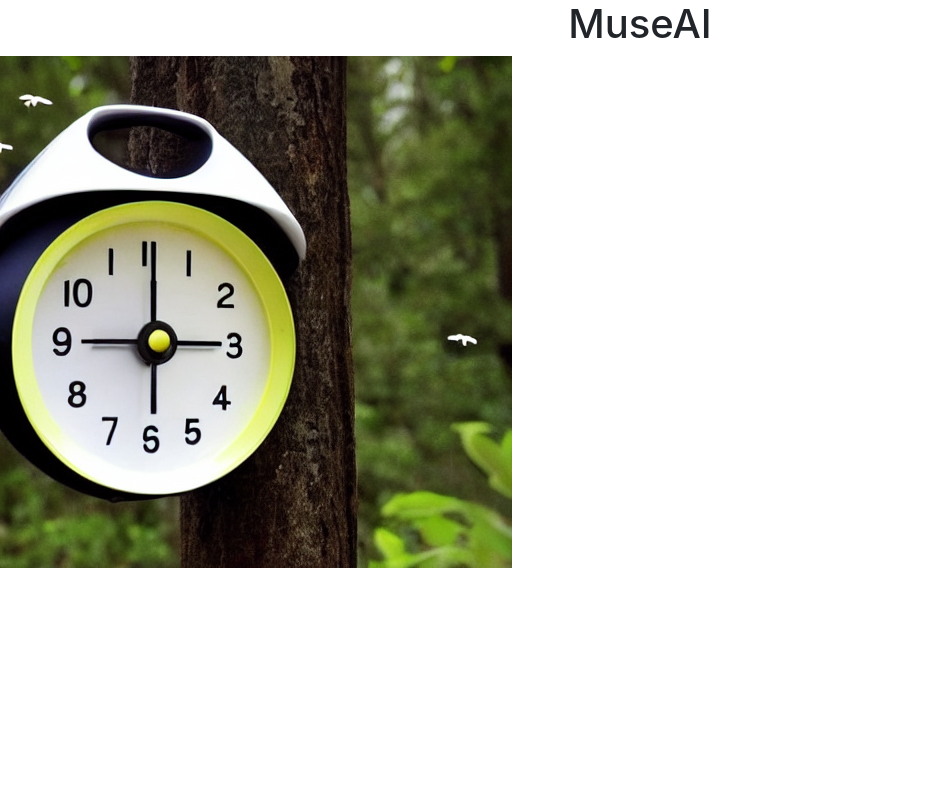
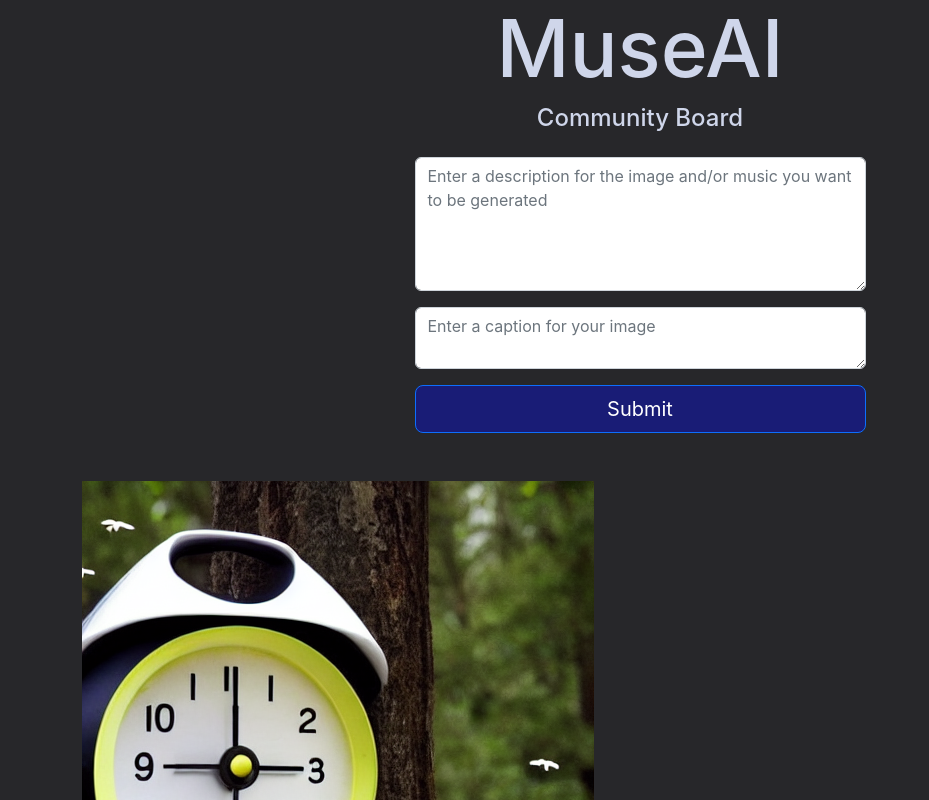
Before and after one commit to ShoggyR79/MuseAI, a React (Create React App) app in the folder museai_frontend/: page / in a window 1280 px wide. Shown: the top 800 px of the page, without its empty margins (0-929 px from the left). Built offline with nearby package versions, Linux system fonts and the light colour scheme.

Commit message:
form and title

```diff
--- a/museai_frontend/src/App.js
+++ b/museai_frontend/src/App.js
@@ -1,14 +1,23 @@
 import logo from './logo.svg';
 import './App.css';
 
+
 import Gallery from './components/Gallery'
+import UploadForm from './components/UploadForm';
+import Title from './components/Title';
+import "./style/style.css"
+
 
 function App() {
   return (
-    <div>
-      <h1 style={{textAlign:'center'}}>MuseAI</h1>
-      <Gallery/>
+    <div className='primary_bg'>
+      <div className='container'>
+        <Title />
+        <UploadForm />
+        <Gallery />
+      </div>
     </div>
+
   );
 }
 
--- /dev/null
+++ b/museai_frontend/src/components/Title.js
@@ -0,0 +1,11 @@
+import React from 'react'
+import "../style/style.css"
+
+export default function Title() {
+    return (
+        <div className='title'>
+            <h1 style={{ textAlign: 'center', fontSize: "5rem" }} className="fourth_font">MuseAI</h1>
+            <h4 style={{ textAlign: 'center' }} className="fourth_font">Community Board</h4>
+        </div>
+    )
+}
--- /dev/null
+++ b/museai_frontend/src/components/UploadForm.js
@@ -0,0 +1,29 @@
+import react from 'react';
+import "../style/style.css"
+
+const UploadForm = () => {
+    const submitHandler = () => {
+
+    }
+    return (
+        <div className=" row d-flex justify-content-center mb-5">
+            <form className="col-5 form ">
+                <div className="form-group text-center">
+                    <div>
+                        <textarea className="form-control mt-3" id="PromptTextArea" rows={5} defaultValue={""} placeholder="Enter a description for the image and/or music you want to be generated" />
+                    </div>
+                    <div>
+                        <textarea className="form-control mt-3" id="CaptionTextArea" rows={2} defaultValue={""} placeholder="Enter a caption for your image" />
+                    </div>
+                    <button type="submit" style={{ textAlign: "center", backgroundColor: "#191C76", color: "E3DFFF" }} class="btn btn-primary btn-lg col-12 mt-3">Submit</button>
+
+                </div>
+
+            </form>
+
+        </div>
+
+    )
+}
+
+export default UploadForm;
--- /dev/null
+++ b/museai_frontend/src/style/style.css
@@ -0,0 +1,31 @@
+.primary_bg{
+    background-color: #27272A;
+}
+.secondary_bg{
+    background-color: #3F3F46;
+}
+.third_bg{
+    background-color: #B0B2B8;
+}
+.fourth_bg{
+    background-color: #CFD6EA;
+}
+.five_bg{
+    background-color: #0C8346;
+}
+
+.primary_font{
+    color: #27272A;
+}
+.secondary_font{
+    color: #3F3F46;
+}
+.third_font{
+    color: #B0B2B8;
+}
+.fourth_font{
+    color: #CFD6EA;
+}
+.five_font{
+    color: #0C8346;
+}
```
